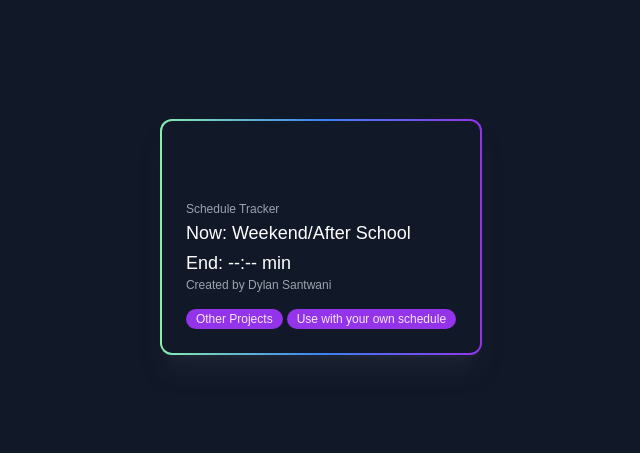
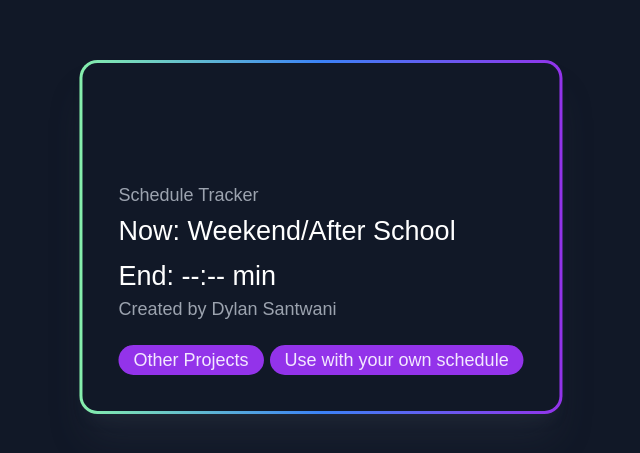
Before and after one commit to dylansantwani/nchstime, a plain HTML site: page index.html in a window 1280 px wide. Shown: the part 163-616 px from the top of the page, without its empty margins (319-959 px from the left). Drawn offline with nearby package versions, Linux system fonts and the light colour scheme.

Commit message:
Update index.html

```diff
--- a/index.html
+++ b/index.html
@@ -51,8 +51,8 @@
 <body class="bg-gray-900">
 
     <article
-        class="hover:animate-background rounded-xl bg-gradient-to-r from-green-300 via-blue-500 to-purple-600 p-0.5 shadow-xl transition hover:bg-[length:400%_400%] hover:shadow-sm hover:[animation-duration:_4s] dark:shadow-gray-700/25">
-        <div class="rounded-[10px] bg-white p-4 !pt-20 sm:p-6 dark:bg-gray-900">
+        class="scale-150 hover:animate-background rounded-xl bg-gradient-to-r from-green-300 via-blue-500 to-purple-600 p-0.5 shadow-xl transition hover:bg-[length:400%_400%] hover:shadow-sm hover:[animation-duration:_4s] dark:shadow-gray-700/25">
+        <div class="rounded-[10px] bg-white p-5 !pt-20 sm:p-6 dark:bg-gray-900">
             <time datetime="2022-10-10" class="block text-xs text-gray-500 dark:text-gray-400">
                 Schedule Tracker
             </time>
```
